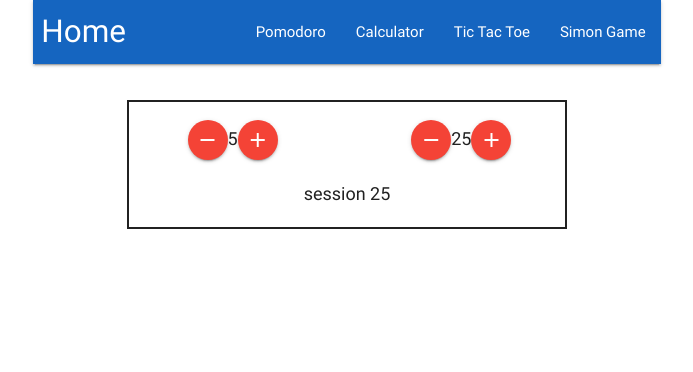
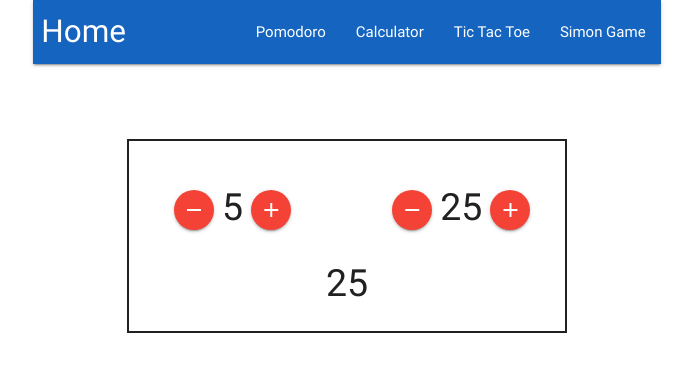
Before and after one commit to ajdeleon/freecodecamp-advanced-front-end-projects, a React (Create React App) app: page /pomodoro in a window 1280 px wide. Shown: the top 372 px of the page, without its empty margins (293-986 px from the left). Built offline with nearby package versions, Linux system fonts and the light colour scheme.

Commit message:
fix styles for buttons and text size

```diff
--- a/src/components/pomodoro/Pomodoro.css
+++ b/src/components/pomodoro/Pomodoro.css
@@ -1,13 +1,13 @@
 .main-pomodoro {
   border: 2px solid;
   margin-top: 2em;
-  font-size: 1.2em
+  font-size: 2.5em
 }
 
 .controls {
   margin-top: 1em;
 }
 
-div {
-  /* font-size: 1.2em; */
+.controls a {
+  margin: 0px 8px 0px 8px
 }
--- a/src/components/pomodoro/Pomodoro.js
+++ b/src/components/pomodoro/Pomodoro.js
@@ -1,25 +1,33 @@
 import React, { Component } from 'react'
 import './Pomodoro.css'
 
+import Button from './Button'
+
 class Pomodoro extends Component {
+  state = {
+    breakTime: 5,
+    sessionTime: 25,
+    session: 25
+  }
+
   render() {
     return(
       <div className="container main-pomodoro">
         <div className="row controls">
           <div className="col s6 center">
-            <a className="btn-floating btn-small waves-effect waves-light red"><i className="material-icons">remove</i></a>
-            5
-            <a className="btn-floating btn-small waves-effect waves-light red"><i className="material-icons">add</i></a>
+            <Button sign="remove" />
+            {this.state.breakTime}
+            <Button sign="add" />
           </div>
           <div className="col s6 center">
-          <a className="btn-floating btn-small waves-effect waves-light red"><i className="material-icons">remove</i></a>
-            25
-            <a className="btn-floating btn-small waves-effect waves-light red"><i className="material-icons">add</i></a>
+            <Button sign="remove" />
+            {this.state.sessionTime}
+            <Button sign="add" />
           </div>
         </div>
         <div className="row">
           <div className="col s6 offset-s3 center">
-            session 25
+            {this.state.session}
           </div>
         </div>
       </div>
```
